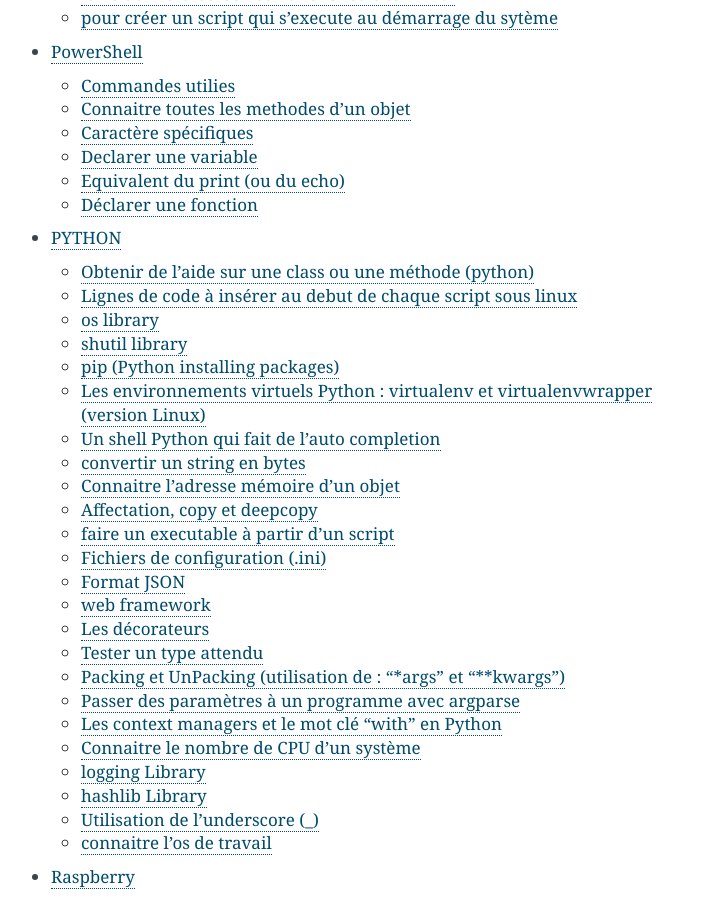
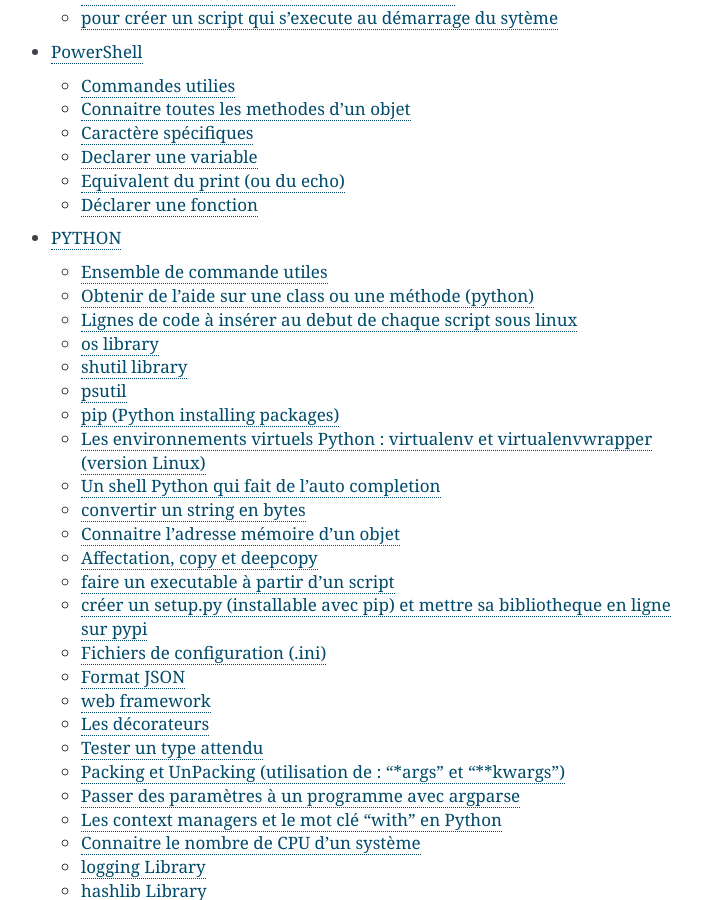
Before and after one commit to poltergeist42/JDM, a Sphinx documentation site: the page built from _1_userDoc/source/index.rst, in a window 1280 px wide and 900 px high, scrolled down 1807 px. Shown: the whole window, without its empty margins (399-1100 px from the left). Built offline with Sphinx 7.4.7, drawn with Linux system fonts in a browser that asks for light colours; some of the changed lines change nothing that is shown.

Commit message:
MAJ Python

```diff
--- a/_1_userDoc/source/Python.rst
+++ b/_1_userDoc/source/Python.rst
@@ -6,6 +6,14 @@
             * http://python.jpvweb.com/python/mesrecettespython/doku.php?id=Sommaire
                 # (fr) de nombreux example et explication sur des utilisation sépcifique
                 # de fonctionnalité python
+
+------------------------------------------------------------------------------------------
+
+Ensemble de commande utiles
+===========================
+
+:Liens_Web:
+            * https://python.developpez.com/faq/?page=Generalites
 
 ------------------------------------------------------------------------------------------
 
@@ -138,6 +146,23 @@
                 # le répertoire de destination est sur le même système de fichiers.
                 # Autrement elle copie simplement src sur dst puis efface src.
 
+
+------------------------------------------------------------------------------------------
+
+psutil
+======
+
+Pour surveiller différent process machine ( CPU, RAM, Network, etc)
+
+:Liens_Web:
+            * https://code.google.com/archive/p/psutil/wikis/Documentation.wiki
+                # doc officielle
+
+            * https://pypi.python.org/pypi/psutil
+                # doc officielle (mais une autre)
+
+            * https://github.com/giampaolo/psutil
+                # Source github
 
 ------------------------------------------------------------------------------------------
 
@@ -419,6 +444,15 @@
 
             * http://python.jpvweb.com/python/mesrecettespython/doku.php?id=cx_freeze
                 # cookBook CX_Freeze (fr)
+
+------------------------------------------------------------------------------------------
+
+créer un setup.py (installable avec pip) et mettre sa bibliotheque en ligne sur pypi
+====================================================================================
+
+:Liens_Web:
+            * http://sametmax.com/creer-un-setup-py-et-mettre-sa-bibliotheque-python-en-ligne-sur-pypi/
+                # Un cook book (fr)
 
 ------------------------------------------------------------------------------------------
 
@@ -830,3 +864,17 @@
     >>> import os
     >>> os.name
     'posix'
+
+------------------------------------------------------------------------------------------
+matplotlib
+==========
+
+:Liens_Web:
+            * http://www.science-emergence.com/Articles/Tutoriel-Matplotlib/
+                # petite introduction (fr)
+
+            * http://matplotlib.org/index.html
+                # le site officiel
+
+            * https://matplotlib.org/users/tutorials.html
+                # tuto du site officiel
```
